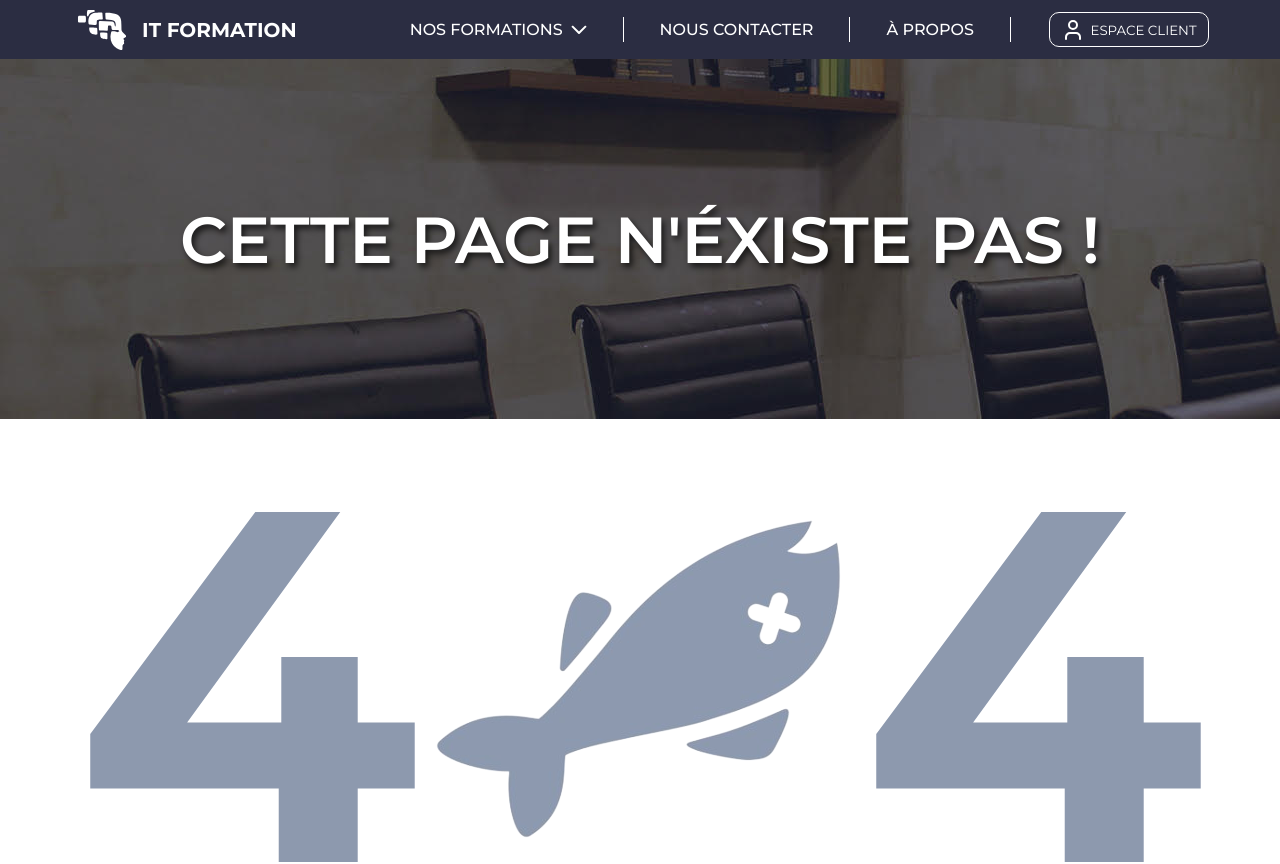
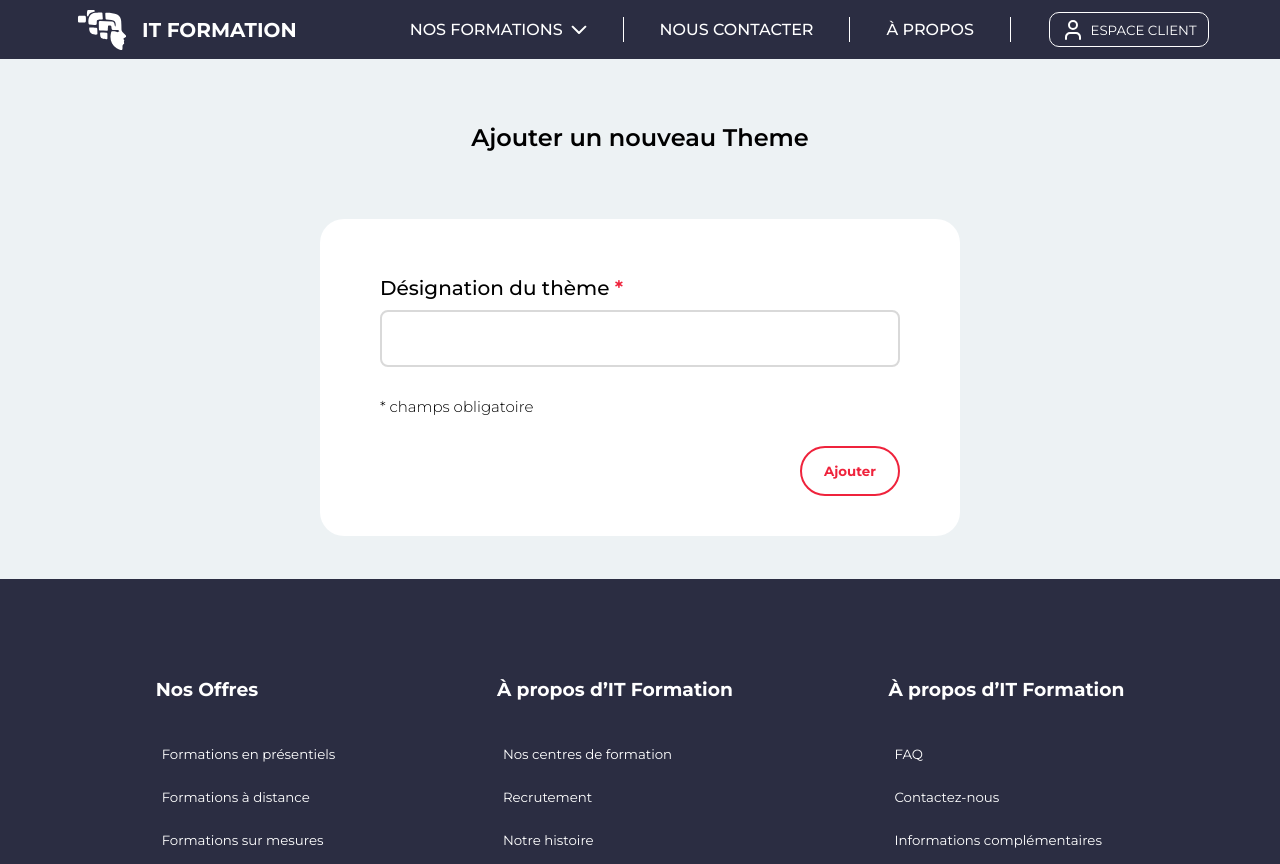
Before and after one commit to BastienCay/Front_IT_Formation, an Angular app in the folder IT_Formation/: page /ajout-theme in a window 1280 px wide. Shown: the top 864 px of the page. Built offline with nearby package versions, Linux system fonts and the light colour scheme.

Commit message:
Ajout Theme OK - suite en cours

```diff
--- a/IT_Formation/src/app/app.routes.ts
+++ b/IT_Formation/src/app/app.routes.ts
@@ -9,6 +9,7 @@ import { Page404Component } from './pages/page-404/page-404.component';
 import { PageInscriptionComponent } from './pages/page-inscription/page-inscription.component';
 import { PageConnectionComponent } from './pages/page-connection/page-connection.component';
 import { AjoutAdresseComponent } from './pages/page-admin/ajout-adresse/ajout-adresse.component';
+import { AjoutThemeComponent } from './pages/page-admin/ajout-theme/ajout-theme.component';
 
 export const routes: Routes = [
     {path: '', redirectTo: 'home-page', pathMatch:'full'},
@@ -22,6 +23,7 @@ export const routes: Routes = [
     {path:'formations/:id', component: PageFormationComponent},
     {path:'inscription', component: PageInscriptionComponent},
     {path:'ajout-adresse', component: AjoutAdresseComponent},
+    {path:'ajout-theme', component: AjoutThemeComponent},
 
     {path:'**', component: Page404Component},
 
--- a/IT_Formation/src/app/pages/page-admin/ajout-adresse/ajout-adresse.component.html
+++ b/IT_Formation/src/app/pages/page-admin/ajout-adresse/ajout-adresse.component.html
@@ -40,7 +40,7 @@
 
        <p>* champs obligatoire</p>
       <!-- Button -->
-      <button type="submit">S'inscrire</button>
+      <button type="submit">Ajouter</button>
 
   </form>
 
--- a/IT_Formation/src/app/pages/page-admin/ajout-adresse/ajout-adresse.component.ts
+++ b/IT_Formation/src/app/pages/page-admin/ajout-adresse/ajout-adresse.component.ts
@@ -2,7 +2,6 @@ import { Component } from '@angular/core';
 import { Adresse } from '../../../models/adresse.model';
 import { FormBuilder, FormGroup, ReactiveFormsModule, Validators } from '@angular/forms';
 import { AdresseService } from '../../../services/adresse.service';
-import { Router } from '@angular/router';
 
 @Component({
   selector: 'app-ajout-adresse',
@@ -29,11 +28,14 @@ export class AjoutAdresseComponent {
 
   private creationAdresse(){
 
+
+
     const newAdresse = new Adresse(
       this.nouvelleAdresse.get('codePostal')?.value,
       this.nouvelleAdresse.get('ville')?.value,
       this.nouvelleAdresse.get('rue')?.value,
       this.nouvelleAdresse.get('pays')?.value);
+
 
     this.adresseService.createAdresse(newAdresse).subscribe(() => {
       console.log('adresse a bien été ajoutée');
--- /dev/null
+++ b/IT_Formation/src/app/pages/page-admin/ajout-theme/ajout-theme.component.css
@@ -0,0 +1,103 @@
+h1, h2, h3, p, a, label, span{
+  font-family: "Montserrat";
+}
+
+#zone_formulaire{
+  background-color: #EDF2F4;
+  display: grid;
+  grid-template-columns: repeat(12,1fr);
+  grid-template-rows:5vh 15vh 35vh 10vh;
+}
+
+p{
+  grid-row-start:2;
+  grid-column-start: 5;
+  grid-column-end: 9;
+  text-align: center;
+  font-size: 3vh;
+  font-style: normal;
+  font-weight: 600;
+  line-height: normal;
+}
+
+span{
+  color: #EF233C;
+  font-style: normal;
+  font-weight: 600;
+  line-height: normal;
+}
+
+#formulaire{
+  grid-row-start:3;
+  grid-column-start: 5;
+  grid-column-end: 9;
+  width: 640px;
+  height: 250px;
+  padding-top: 42px;
+  padding-bottom: 25px;
+  background-color: white;
+  border-radius: 24px;
+  display: flex;
+  justify-content: center;
+}
+
+#formulaire form{
+  display: flex;
+  flex-direction: column;
+  justify-content: space-around;
+  width: 520px;
+}
+
+#formulaire form p{
+  margin:0;
+  font-size: 15px;
+  font-weight: 300;
+  align-self: flex-start;
+}
+
+form div{
+  display: flex;
+  flex-direction: column;
+}
+
+.input-group input{
+  height: 51px;
+  border-radius: 8px;
+  border: 2px solid #D9D9D9;
+  font-size: 20px;
+  padding-left: 20px;
+  padding-right: 20px;
+}
+
+.input-group label{
+  font-size: 20px;
+  margin-bottom: 10px;
+  font-style: normal;
+  font-weight: 500;
+  line-height: normal;
+}
+
+button{
+  align-self: flex-end;
+  width: 100px;
+  height: 50px;
+  border-radius: 30px;
+  border: 2px solid #EF233C;
+  display: flex;
+  align-items: center;
+  justify-content: center;
+
+  background-color: #ffffff;
+  color: #EF233C;
+  font-weight: bold;
+}
+
+button:hover{
+  background-color: #EF233C;
+  color: white;
+  cursor: pointer;
+}
+
+.cta{
+  display: flex;
+}
--- /dev/null
+++ b/IT_Formation/src/app/pages/page-admin/ajout-theme/ajout-theme.component.html
@@ -0,0 +1,24 @@
+<div id="zone_formulaire">
+  <p>Ajouter un nouveau Theme</p>
+<div id="formulaire">
+
+  <form [formGroup]="nouveauTheme" (ngSubmit)="onSubmit()">
+      <!-- Désignation -->
+      <div class="input-group">
+          <label class="label" for="designation"> Désignation du thème <span>*</span></label>
+          <input class="input" required type="text" formControlName="designation" id="designation"/>
+          <!-- Si submitted est true et le champ désignation est INVALIDE -->
+          @if(submitted && !form['designation'].valid){
+              <span>* Nom de thème invalide</span>
+          }
+
+      </div>
+
+       <p>* champs obligatoire</p>
+      <!-- Button -->
+      <button type="submit">Ajouter</button>
+
+  </form>
+
+</div>
+</div>
--- /dev/null
+++ b/IT_Formation/src/app/pages/page-admin/ajout-theme/ajout-theme.component.ts
@@ -0,0 +1,44 @@
+import { Component } from '@angular/core';
+import { FormBuilder, FormGroup, ReactiveFormsModule, Validators } from '@angular/forms';
+import { ThemeService } from '../../../services/theme.service';
+import Theme from '../../../models/theme.model';
+
+@Component({
+  selector: 'app-ajout-theme',
+  standalone: true,
+  imports: [ReactiveFormsModule],
+  templateUrl: './ajout-theme.component.html',
+  styleUrl: './ajout-theme.component.css'
+})
+export class AjoutThemeComponent {
+
+  submitted: boolean = false;
+
+  theme!: Theme;
+
+  nouveauTheme: FormGroup = this.formBuilder.group({
+    designation: ['',[Validators.required,Validators.maxLength(50)]],
+  });
+
+  constructor(private formBuilder: FormBuilder, private themeService: ThemeService){}
+
+  private addTheme(): void {
+    this.themeService.createTheme(this.nouveauTheme.value).subscribe((nouveauTheme) => {this.theme = nouveauTheme});
+    this.nouveauTheme.reset();
+    this.submitted = false;
+  }
+
+
+  public onSubmit(): void{
+    this.submitted = true;
+    if(this.nouveauTheme.valid){
+      this.addTheme();
+    }
+  }
+
+
+  public get form(){
+    return this.nouveauTheme.controls;
+  }
+
+}
--- /dev/null
+++ b/IT_Formation/src/app/services/theme.service.ts
@@ -0,0 +1,36 @@
+import { HttpClient } from '@angular/common/http';
+import { Injectable } from '@angular/core';
+import { Observable } from 'rxjs';
+
+import Theme  from '../models/theme.model';
+
+
+@Injectable({
+    providedIn: 'root'
+  })
+export class ThemeService {
+
+    private apiUrl = "http://localhost:8080";
+
+    constructor(private httpClient: HttpClient) {}
+
+    getThemes(): Observable<Theme[]>{
+        return this.httpClient.get<Theme[]>(`${this.apiUrl}/themes/all`);
+    }
+
+    getTheme(id:number): Observable<Theme>{
+        return this.httpClient.get<Theme>(`${this.apiUrl}/themes/${id}`);
+    }
+
+    createTheme(theme: Theme): Observable<Theme>{
+        return this.httpClient.post<Theme>(`${this.apiUrl}/themes/add`,theme);
+    }
+
+    updateTheme(theme: Theme): Observable<Theme>{
+        return this.httpClient.post<Theme>(`${this.apiUrl}/themes/${theme.id}`,theme);
+    }
+
+    deleteTheme(id: number): Observable<Theme>{
+        return this.httpClient.delete<Theme>(`${this.apiUrl}/themes/${id}`);
+    }
+}
```
Also changed, not shown: IT_Formation/src/app/models/sous-sous-theme.model.ts (added, +13 -0 lines), IT_Formation/src/app/models/theme.model.ts (+16 -2 lines), IT_Formation/src/app/pages/page-admin/ajout-sous-theme/ajout-sous-theme.component.ts (+39 -0 lines), IT_Formation/src/app/services/sous-sous-theme.service.ts (added, +36 -0 lines), IT_Formation/src/app/services/sous-theme.service.ts (added, +36 -0 lines), 1 other file (tests, documents, lock files or other folders).
